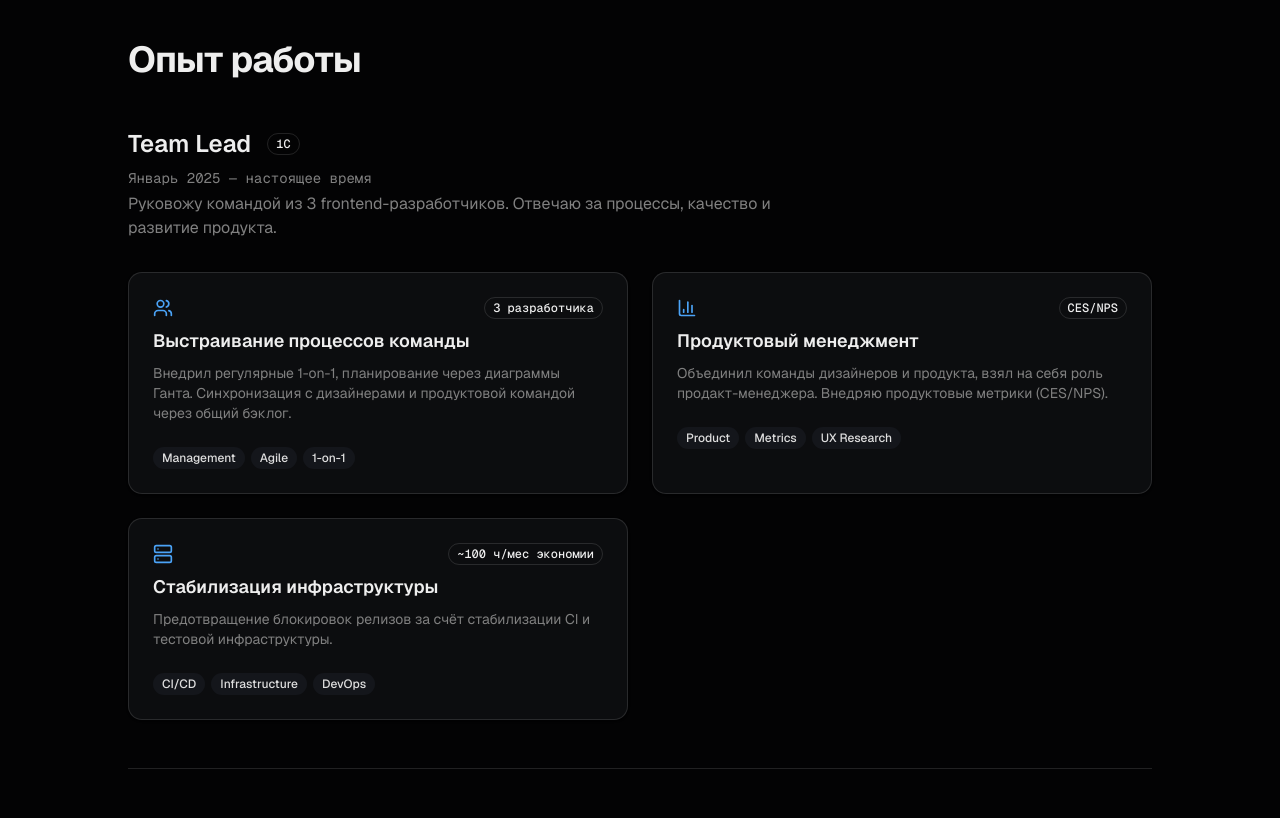
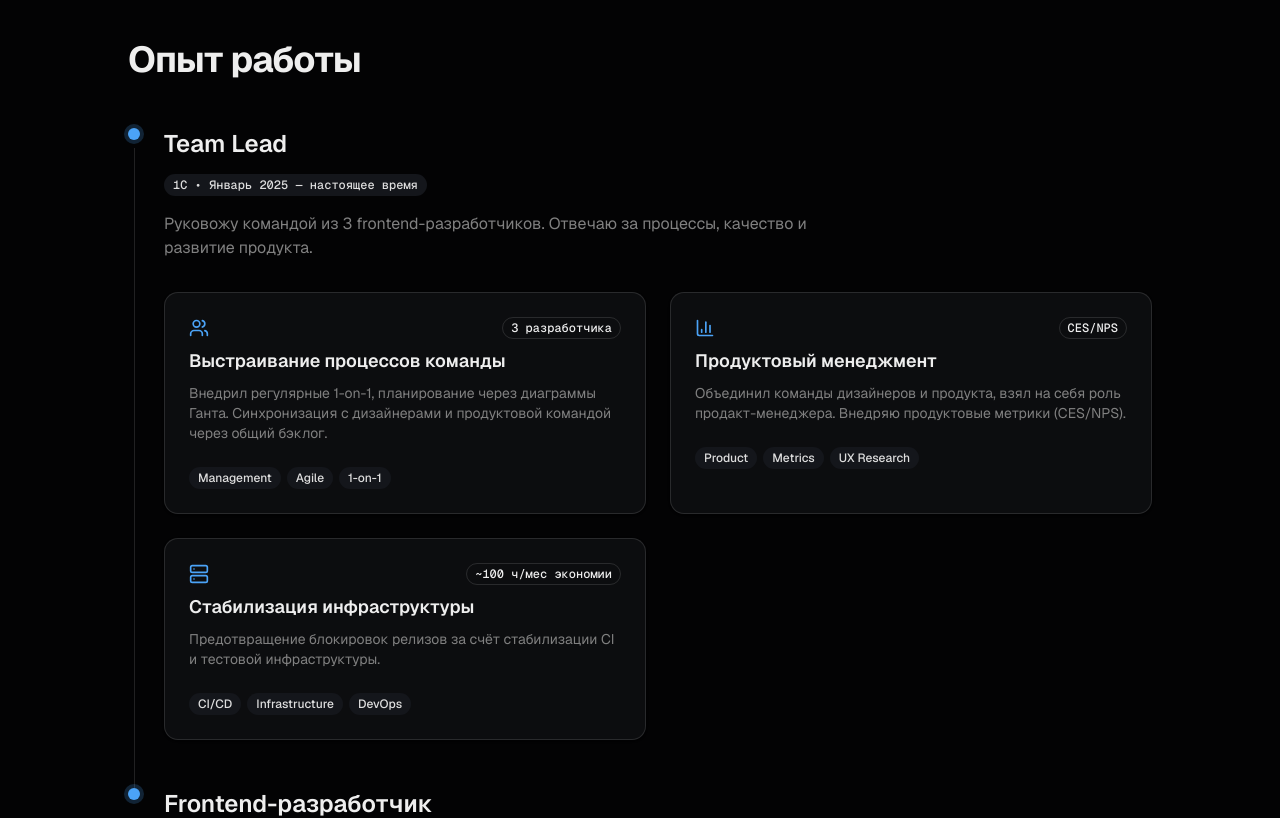
Before and after one commit to dshuran/dshuran-site, a Next.js app: page / in a window 1280 px wide. Shown: the part 1540-2358 px from the top of the page. Built offline with nearby package versions, Linux system fonts and the light colour scheme.

Commit message:
feat: add timeline to work experience section
Added vertical timeline with dots and connecting line.
Combined company and period into single badge.
Improved visual hierarchy and spacing.

Co-Authored-By: Claude Opus 4.6 <noreply@anthropic.com>

```diff
--- a/components/WorkExperience.tsx
+++ b/components/WorkExperience.tsx
@@ -113,24 +113,26 @@ export function WorkExperience() {
         </FadeIn>
 
         {roles.map((block, index) => (
-          <div key={block.role}>
-            {index > 0 && <Separator className="my-12" />}
+          <div key={block.role} className="flex gap-6">
+            {/* Timeline */}
+            <div className="hidden sm:flex flex-col items-center shrink-0">
+              <div className="size-3 rounded-full bg-primary ring-4 ring-primary/20" />
+              {index < roles.length - 1 && (
+                <div className="w-px bg-border flex-1 mt-2" />
+              )}
+            </div>
 
+            {/* Content */}
+            <div className="flex-1 pb-12">
               <FadeIn delay={0.1}>
-              <div className="flex flex-wrap items-center gap-x-4 gap-y-2 mb-2">
-                <h3 className="text-2xl font-semibold">{block.role}</h3>
-                <Badge variant="outline" className="text-xs font-mono">
-                  1С
+                <h3 className="text-2xl font-semibold mb-3">{block.role}</h3>
+                <Badge variant="secondary" className="text-xs font-mono mb-4">
+                  1С • {block.period}
                 </Badge>
-              </div>
-              <p className="text-sm text-muted-foreground font-mono mb-1">
-                {block.period}
-              </p>
                 <p className="text-muted-foreground mb-8 max-w-2xl">
                   {block.description}
                 </p>
               </FadeIn>
-
 
               <StaggerContainer className="grid md:grid-cols-2 gap-6">
                 {block.achievements.map((item) => (
@@ -164,6 +166,7 @@ export function WorkExperience() {
                 ))}
               </StaggerContainer>
             </div>
+          </div>
         ))}
       </div>
     </section>
```
Lines whose indentation alone changed are shown as unchanged.
